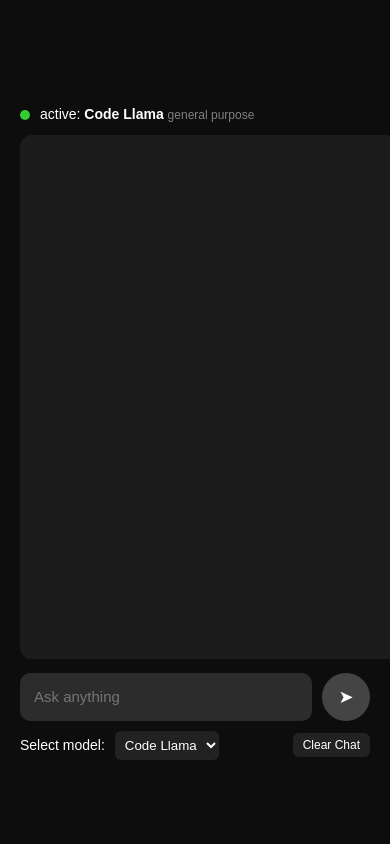
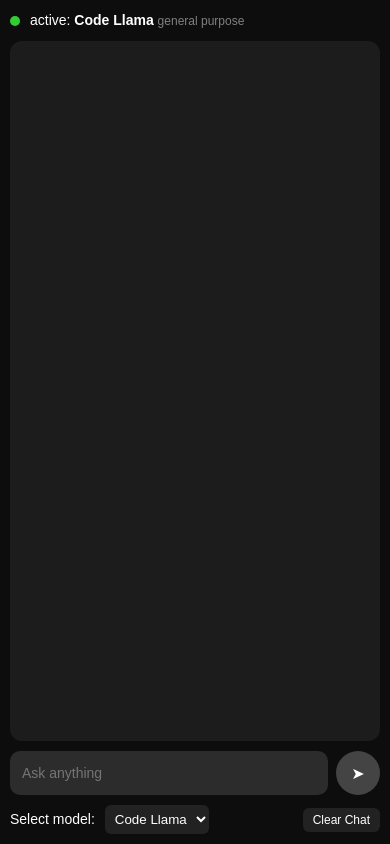
Before and after one commit to phani-tmp/Adabot, a React (Vite) app in the folder my-ada-app/: page / in a window 390 px wide. Built offline with nearby package versions, Linux system fonts and the light colour scheme.

Commit message:
fourth commit

```diff
--- a/my-ada-app/src/App.css
+++ b/my-ada-app/src/App.css
@@ -140,30 +140,52 @@ body, html {
 
 }
 
+
 /* Mobile responsiveness */
 @media (max-width: 600px) {
-  body,html{
-    height:90vh;
-    width:100vw;
+  body, html {
+    height: 100vh;
+    width: 100vw;
+    overflow: hidden; /* Prevent any scrolling on body */
+    position: fixed; /* This prevents any overflow */
+  }
 
-  }
   .app-container {
-    height: 80vh; /* Use full viewport height */
-    overflow: hidden; /* Prevent container scrolling */
-    padding-bottom: 0; /* Remove extra padding */
+    height: 100vh;
+    width: 100vw;
+    padding: 10px; /* Reduced padding for mobile */
+    overflow: hidden;
   }
 
   .chat-area {
-    flex: 1; /* Take all available space */
-    overflow-y: auto; /* Allow scrolling just for chat */
+    width: 100%; /* Full width */
+    padding: 15px; /* Slightly reduced padding */
+    margin: 0; /* Remove any margins causing overflow */
+    box-sizing: border-box; /* Include padding in width calculation */
   }
 
-  /* Keep your existing mobile styles */
   .chat-bubble {
-    max-width: 90%;
+    max-width: 95%; /* Slightly more width for better use of space */
+    font-size: 14px;
+    padding: 10px 12px; /* Slightly reduced padding */
+  }
+
+  .input-section {
+    margin-top: 10px;
+    gap: 8px;
+  }
+
+  .input-section input {
+    padding: 12px;
     font-size: 14px;
   }
-  /* ... other mobile styles ... */
+
+  .input-section button {
+    width: 44px;
+    height: 44px;
+    font-size: 16px;
+  }
+
   .clear-button {
     padding: 5px 10px;
     font-size: 12px;
```
